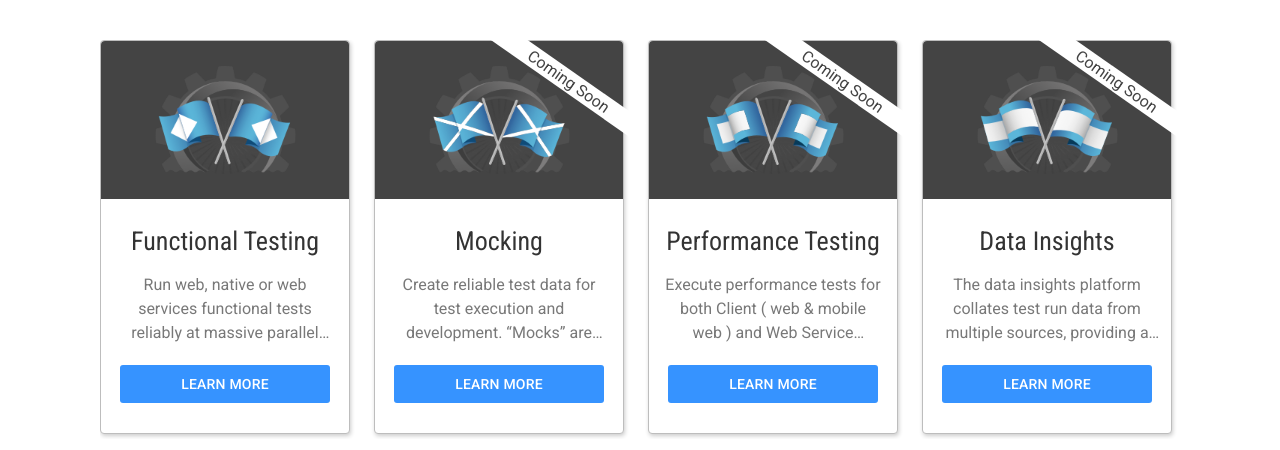
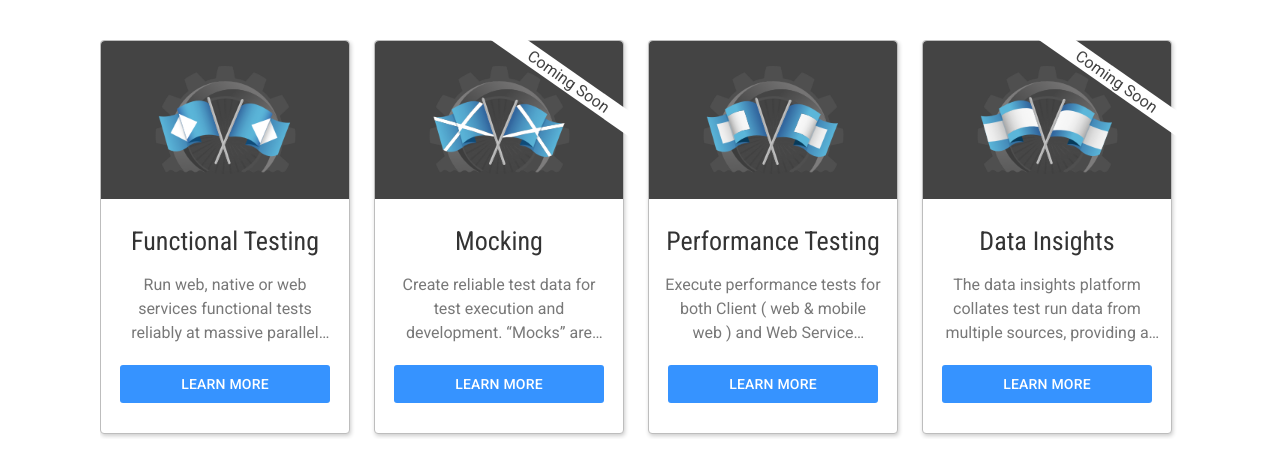
Before and after one commit to pranavparikh/devdxt.github.io, a plain HTML site: page index.html in a window 1280 px wide. Shown: the part 350-800 px from the top of the page. Drawn offline with nearby package versions, Linux system fonts and the light colour scheme; a web font is replaced by a local one.

Commit message:
Update index.html

```diff
--- a/index.html
+++ b/index.html
@@ -157,7 +157,7 @@
 
 
 
-			<span class="placard-label">Coming Soon</span>
+
 
 
 
```
